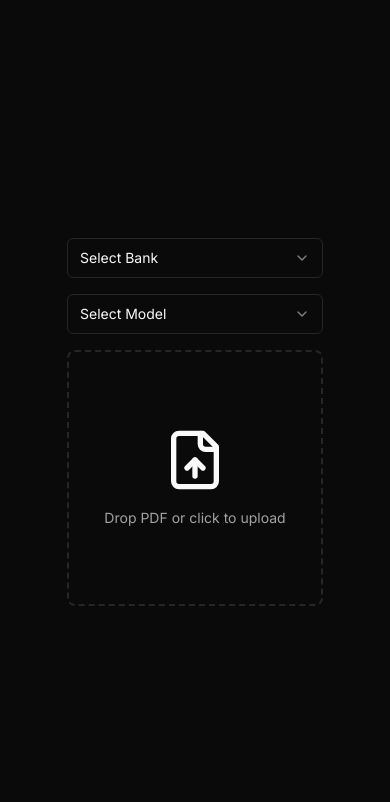
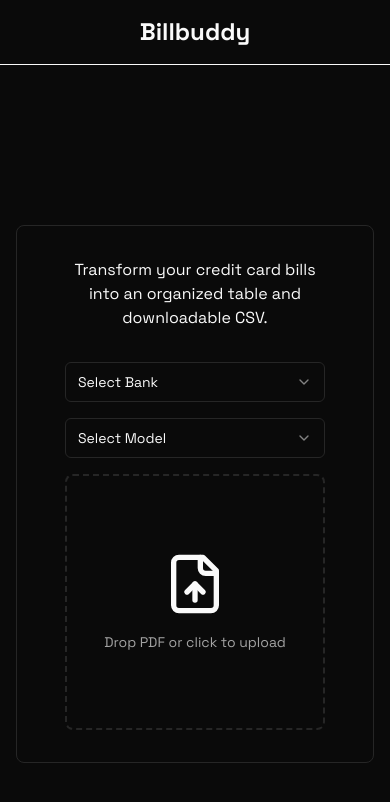
Before and after one commit to teszerrakt/cc-bill-editor, a Next.js app: page / in a window 390 px wide. Shown: the top 802 px of the page. Built offline with nearby package versions, Linux system fonts and the light colour scheme.

Commit message:
Update layout and styling: change font to Space Grotesk, rename app title to Billbuddy, and enhance UploadBox component responsiveness

```diff
--- a/app/layout.tsx
+++ b/app/layout.tsx
@@ -1,10 +1,10 @@
 import "./globals.css";
-import { Inter } from "next/font/google";
+import { Space_Grotesk } from "next/font/google";
 
-const inter = Inter({ subsets: ["latin"] });
+const spaceGrotesk = Space_Grotesk({ subsets: ["latin"] });
 
 export const metadata = {
-  title: "Credit Card Statement Parser",
+  title: "Billbuddy",
   description: "Parse your credit card statements and export to CSV",
 };
 
@@ -15,7 +15,10 @@
 }) {
   return (
     <html lang="en" className="dark">
-      <body className={`${inter.className} min-h-screen flex flex-col`}>
+      <body className={`${spaceGrotesk.className} min-h-screen flex flex-col`}>
+        <header className="p-4 text-foreground border-b border-foreground">
+          <h1 className="text-2xl font-bold text-center">Billbuddy</h1>
+        </header>
         {children}
       </body>
     </html>
--- a/app/page.tsx
+++ b/app/page.tsx
@@ -104,13 +104,12 @@
           </div>
         )}
         {!base64PDF && (
-          <div
-            className={cn("flex h-screen justify-center items-center", {
-              "w-full": !transactions?.length,
-              "w-1/3": transactions?.length,
-            })}
-          >
-            <div className="flex flex-col gap-4">
+          <div className={cn("flex mx-auto justify-center w-[500px]")}>
+            <div className="flex flex-col gap-4 py-8 px-12 border h-fit rounded-lg mt-40">
+              <p className="mb-4 text-center">
+                Transform your credit card bills into an organized table and
+                downloadable CSV.
+              </p>
               <Dropdown<IssuingBanks>
                 options={bankList}
                 value={issuingBank}
@@ -130,7 +129,13 @@
         )}
 
         {transactions?.length > 0 && (
-          <div className="flex gap-4 p-4 max-h-[100vh] w-2/3">
+          <div
+            className="flex gap-4 p-4 w-2/3"
+            style={{
+              // 65px is the height of the header
+              maxHeight: "calc(100vh - 65px)",
+            }}
+          >
             <Separator orientation="vertical" />
             <div id="trx-table" className="pb-16 overflow-y-scroll w-full">
               <TransactionTable
--- a/components/UploadBox.tsx
+++ b/components/UploadBox.tsx
@@ -22,7 +22,7 @@
   return (
     <div
       {...getRootProps()}
-      className={`w-64 h-64 border-2 border-dashed rounded-lg p-4 flex flex-col justify-center items-center cursor-pointer transition-colors duration-300 ${
+      className={`w-full h-64 border-2 border-dashed rounded-lg p-4 flex flex-col justify-center items-center cursor-pointer transition-colors duration-300 ${
         isDragActive
           ? "border-primary bg-primary/10"
           : "border-border hover:border-primary hover:bg-primary/5"
```
